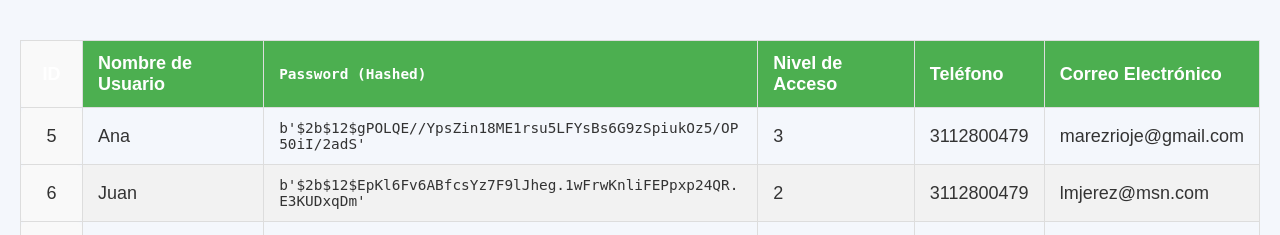
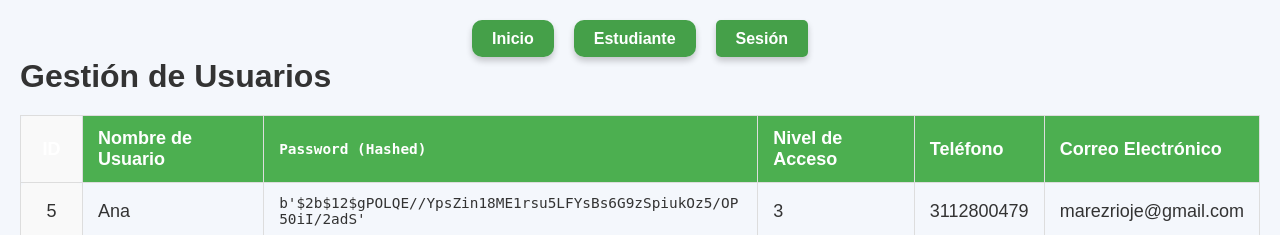
Before and after one commit to LMJerez/App01, a Flask app: page /gestion-usuarios in a window 1280 px wide. Shown: the top 235 px of the page. Run offline with Flask 3, Linux system fonts and the light colour scheme; a user stored in the database is signed in; data comes from the database, SQL or seed files in the repository.

Commit message:
21112024

```diff
--- a/app.py
+++ b/app.py
@@ -132,18 +132,22 @@ def index(username, nivel_acceso):
 # Ruta para la administracion de ususarios
 @app.route("/gestion-usuarios")
 def gestion_usuarios():
-    # Conexión a la base de datos
+    # Verificar si el usuario está autenticado
+    if 'username' not in session:
+        flash("Por favor, inicia sesión primero.", "error")
+        return redirect(url_for('login'))
+
+    # Obtener los datos de los usuarios
     conexion = sqlite3.connect('BD/usuarios.db')
     cursor = conexion.cursor()
 
-    # Obtener todos los datos necesarios en orden alfabético
     cursor.execute('SELECT id, username, password, nivel_acceso, telefono, correo FROM usuarios ORDER BY username ASC')
     usuarios = cursor.fetchall()
 
     conexion.close()
 
-    # Pasar los datos a la plantilla
-    return render_template("gestion_usuarios.html", usuarios=usuarios)
+    # Pasar los datos de la base de datos y la sesión a la plantilla
+    return render_template("gestion_usuarios.html", usuarios=usuarios, username=session['username'], nivel_acceso=session['nivel_acceso'])
 
 # Llamar a la función para inicializar la base de datos
 if __name__ == "__main__":
--- a/templates/gestion_usuarios.html
+++ b/templates/gestion_usuarios.html
@@ -9,6 +9,10 @@
     <script src="{{ url_for('static', filename='JS/tabla_interactiva.js') }}"></script>
 </head>
 <body>
+    <!-- Incluir el menú principal -->
+    {% include 'menu_principal.html' %}
+
+    <h1>Gestión de Usuarios</h1>
     <table>
         <thead>
             <tr>
--- /dev/null
+++ b/templates/menu_principal.html
@@ -0,0 +1,33 @@
+<nav>
+    <ul>
+        <li><a href="{{ url_for('index', username=username, nivel_acceso=nivel_acceso) }}">Inicio</a></li>
+
+        {% if nivel_acceso >= 1 %}
+            <li><a href="#">Estudiante</a></li>
+        {% endif %}
+
+        {% if nivel_acceso >= 2 %}
+            <li><a href="#">Profesor</a></li>
+        {% endif %}
+
+        {% if nivel_acceso >= 3 %}
+            <li class="dropdown">
+                <a href="#" class="dropbtn">Administración</a>
+                <div class="dropdown-content">
+                    <a href="{{ url_for('gestion_usuarios') }}">Gestionar usuarios</a>
+                </div>
+            </li>
+        {% endif %}
+
+        <li class="dropdown">
+            <a href="#" class="dropbtn">Sesión</a>
+            <div class="dropdown-content">
+                {% if session.username %}
+                    <a href="{{ url_for('logout') }}">Cerrar sesión</a>
+                {% else %}
+                    <a href="{{ url_for('login') }}">Iniciar sesión</a>
+                {% endif %}
+            </div>
+        </li>
+    </ul>
+</nav>
```
